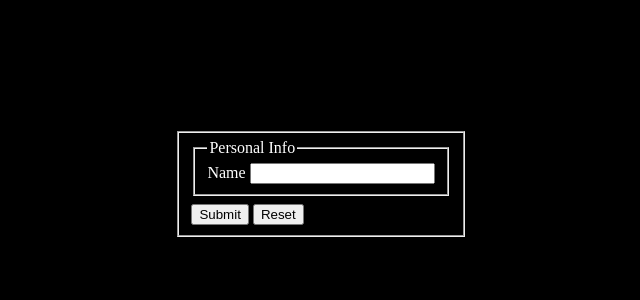
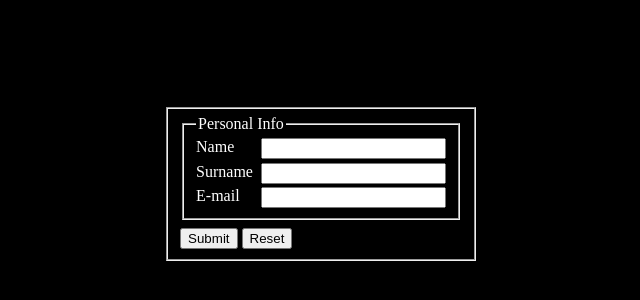
Before and after one commit to 4TiZalewski/computers, a plain HTML site: page index.html in a window 1280 px wide. Shown: the part 212-512 px from the top of the page, without its empty margins (319-959 px from the left). Drawn offline with Linux system fonts and the light colour scheme.

Commit message:
Finished Personal Info section with some CSS

```diff
--- a/index.html
+++ b/index.html
@@ -20,7 +20,23 @@
         }
 
         fieldset {
+            display: flex;
+            flex-direction: column;
             margin-bottom: 0.5rem;
+        }
+
+        label {
+            display: flex;
+            justify-content: space-between;
+            margin-bottom: 0.2rem;
+        }
+
+        label:last-child {
+            margin-bottom: 0;
+        }
+
+        label > input {
+            margin-left: 0.5rem;
         }
     </style>
 </head>
@@ -34,9 +50,19 @@
                         Name
                         <input type="text" name="name" id="name" required>
                     </label>
+                    <label for="surname">
+                        Surname
+                        <input type="text" name="surname" id="surname" required>
+                    </label>
+                    <label for="email">
+                        E-mail
+                        <input type="email" name="email" id="email" required>
+                    </label>
                 </fieldset>
-                <input type="submit" value="Submit">
-                <input type="reset" value="Reset">
+                <div class="buttons">
+                    <input type="submit" value="Submit">
+                    <input type="reset" value="Reset">
+                </div>
             </fieldset>
         </form>
     </div>
```
